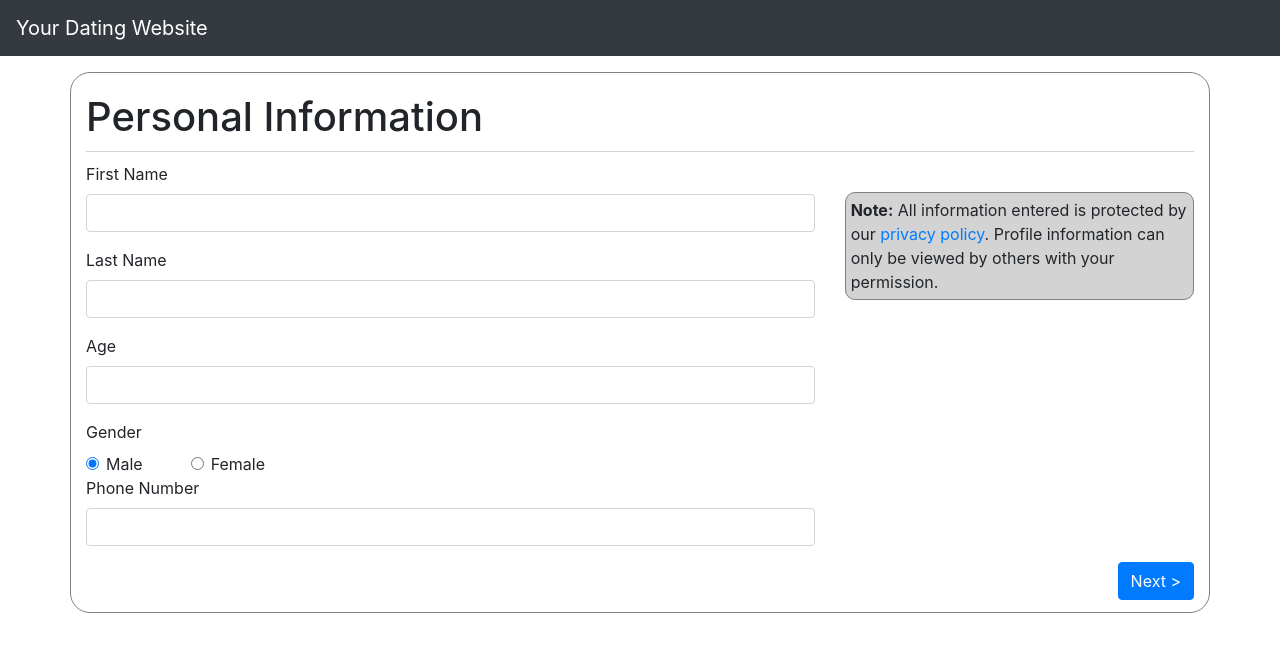
After one commit to kellerflint/dating, a PHP site: page /views/personal_form.html in a window 1280 px wide. The commit adds this page. Shown: the top 652 px of the page. Run offline with PHP 8.4, Linux system fonts and the light colour scheme.

Commit message:
Added personal information form, updates styles for home page and fixed .htaccess and composer files

```diff
--- /dev/null
+++ b/styles/personal_form_styles.css
@@ -0,0 +1,21 @@
+.container {
+    border: 1px solid grey;
+    border-radius: 20px;
+    padding-top: 20px;
+    padding-bottom: 20px;
+}
+
+form {
+    border-top: 1px solid lightgrey;
+    margin-top: 10px;
+    padding-top: 10px;
+    padding-bottom: 30px;
+}
+
+.note {
+    background-color: lightgrey;
+    border: 1px solid grey;
+    padding: 5px;
+    border-radius: 10px;
+    margin-top: 30px;
+}
--- /dev/null
+++ b/views/personal_form.html
@@ -0,0 +1,75 @@
+<!--
+
+Create profile page for dating site user.
+
+@author  Keller Flint
+@date    1/26/2020
+
+-->
+<!DOCTYPE html>
+<html lang="en">
+<head>
+    <meta http-equiv="Content-Type" content="text/html; charset=utf-8">
+
+    <title>Your Dating Website</title>
+    <!-- Bootstrap CDN-->
+    <link rel="stylesheet" href="https://stackpath.bootstrapcdn.com/bootstrap/4.4.1/css/bootstrap.min.css"
+          integrity="sha384-Vkoo8x4CGsO3+Hhxv8T/Q5PaXtkKtu6ug5TOeNV6gBiFeWPGFN9MuhOf23Q9Ifjh" crossorigin="anonymous">
+    <link rel="stylesheet" href="styles/personal_form_styles.css">
+</head>
+<body>
+<nav class="navbar navbar-expand-lg navbar-dark bg-dark">
+    <a class="navbar-brand" href="#">Your Dating Website</a>
+    <!--Empty button link for now-->
+    <button class="navbar-toggler" type="button">
+        <span class="navbar-toggler-icon"></span>
+    </button>
+</nav>
+<div class="container mt-3">
+    <h1>Personal Information</h1>
+    <form>
+        <div class="row">
+            <div class="col-8">
+                <div class="form-group">
+                    <label for="first">First Name</label>
+                    <input type="text" class="form-control" id="first" name="first">
+                </div>
+                <div class="form-group">
+                    <label for="last">Last Name</label>
+                    <input type="text" class="form-control" id="last" name="last">
+                </div>
+                <div class="form-group">
+                    <label for="age">Age</label>
+                    <input type="number" class="form-control" id="age" name="age">
+                </div>
+                <label>Gender</label>
+                <div class="d-flex">
+                    <div class="form-check pr-5">
+                        <input class="form-check-input" type="radio" name="gender" id="male" value="Male" checked>
+                        <label class="form-check-label" for="male">
+                            Male
+                        </label>
+                    </div>
+                    <div class="form-check">
+                        <input class="form-check-input" type="radio" name="gender" id="female" value="Female">
+                        <label class="form-check-label" for="female">
+                            Female
+                        </label>
+                    </div>
+                </div>
+                <div class="form-group">
+                    <label for="phone">Phone Number</label>
+                    <input type="text" class="form-control" id="phone" name="phone">
+                </div>
+            </div>
+            <div class="col-4">
+                <p class="note"><strong>Note:</strong> All information entered is protected by our <a href="">privacy
+                    policy</a>. Profile information can only be viewed by others with your permission.</p>
+            </div>
+        </div>
+        <button type="submit" class="btn btn-primary float-right">Next ></button>
+    </form>
+
+</div>
+</body>
+</html>
```
Also changed, not shown: index.php (+7 -1 lines), views/home.html (+6 -6 lines), README.md, composer.json (line endings or trailing spaces), styles/home_styles.css (line endings or trailing spaces).
